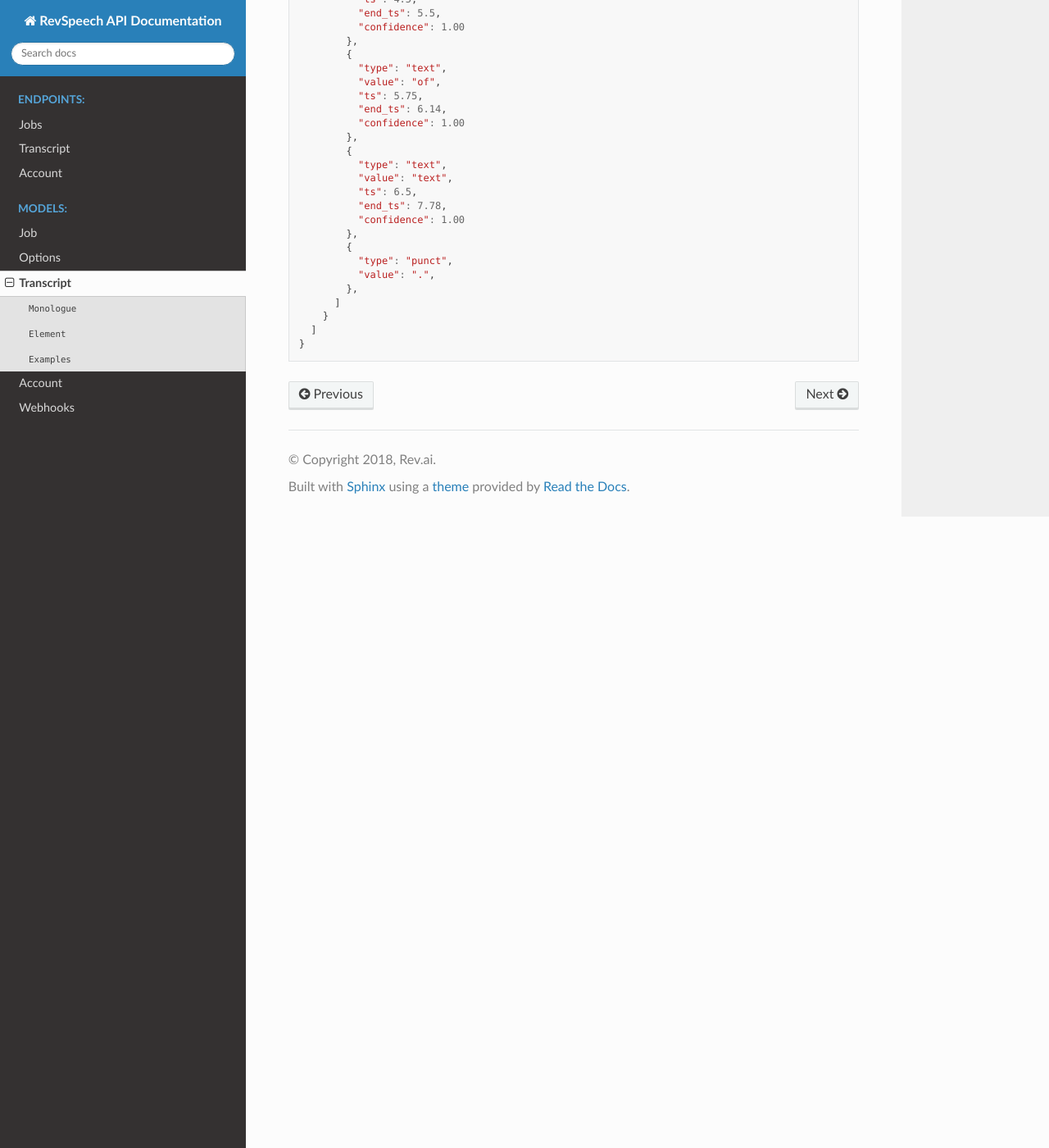
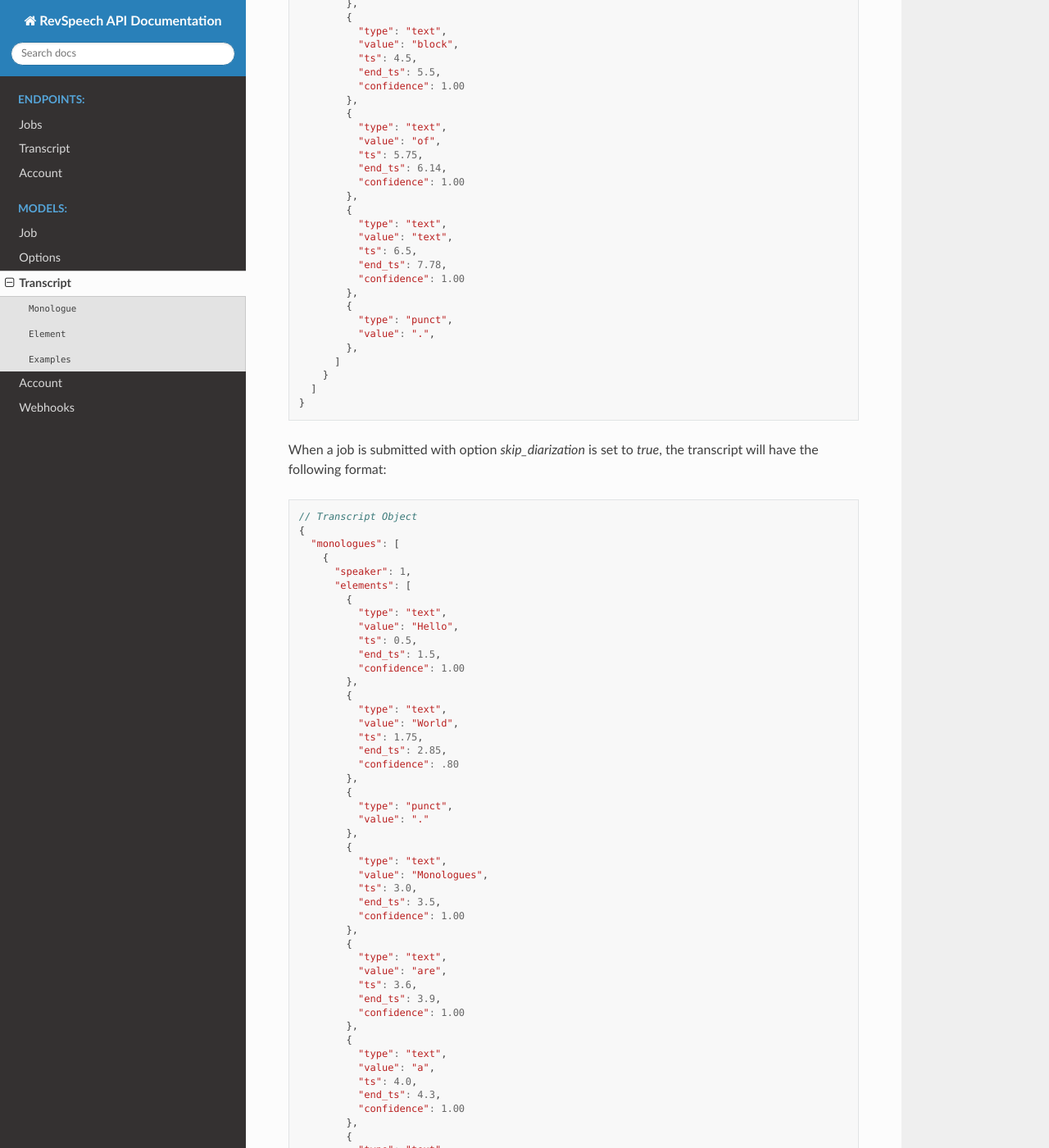
Before and after one commit to revdotcom/revspeech-api-docs, a Sphinx documentation site: the page built from source/models/transcript.rst, in a window 1280 px wide and 1400 px high, scrolled down 1758 px. Shown: the whole window at 82% size. Built offline with Sphinx 7.4.7 and the Read the Docs theme 2.0.0, drawn with Linux system fonts in a browser that asks for light colours; some of the changed text lies outside the part shown.

Commit message:
added json example

```diff
--- a/source/models/transcript.rst
+++ b/source/models/transcript.rst
@@ -40,6 +40,8 @@ confidence             double           confidence score of the provided value.
 
 ``Examples``
 *************
+
+When a job is submitted with option `skip_diarization` set to false or is not specified, the transcript will have the following format:
 
 .. code:: javascript
 
@@ -122,3 +124,82 @@ confidence             double           confidence score of the provided value.
         }
       ]
     }
+
+When a job is submitted with option `skip_diarization` is set to `true`, the transcript will have the following format:
+
+.. code:: javascript
+
+    // Transcript Object
+    {
+      "monologues": [
+        {
+          "speaker": 1,
+          "elements": [
+            {
+              "type": "text",
+              "value": "Hello",
+              "ts": 0.5,
+              "end_ts": 1.5,
+              "confidence": 1.00
+            },
+            {
+              "type": "text",
+              "value": "World",
+              "ts": 1.75,
+              "end_ts": 2.85,
+              "confidence": .80
+            },
+            {
+              "type": "punct",
+              "value": "."
+            },
+            {
+              "type": "text",
+              "value": "Monologues",
+              "ts": 3.0,
+              "end_ts": 3.5,
+              "confidence": 1.00
+            },
+            {
+              "type": "text",
+              "value": "are",
+              "ts": 3.6,
+              "end_ts": 3.9,
+              "confidence": 1.00
+            },
+            {
+              "type": "text",
+              "value": "a",
+              "ts": 4.0,
+              "end_ts": 4.3,
+              "confidence": 1.00
+            },
+            {
+              "type": "text",
+              "value": "block",
+              "ts": 4.5,
+              "end_ts": 5.5,
+              "confidence": 1.00
+            },
+            {
+              "type": "text",
+              "value": "of",
+              "ts": 5.75,
+              "end_ts": 6.14,
+              "confidence": 1.00
+            },
+            {
+              "type": "text",
+              "value": "text",
+              "ts": 6.5,
+              "end_ts": 7.78,
+              "confidence": 1.00
+            },
+            {
+              "type": "punct",
+              "value": ".",
+            }
+          ]
+        }
+      ]
+    }
```
